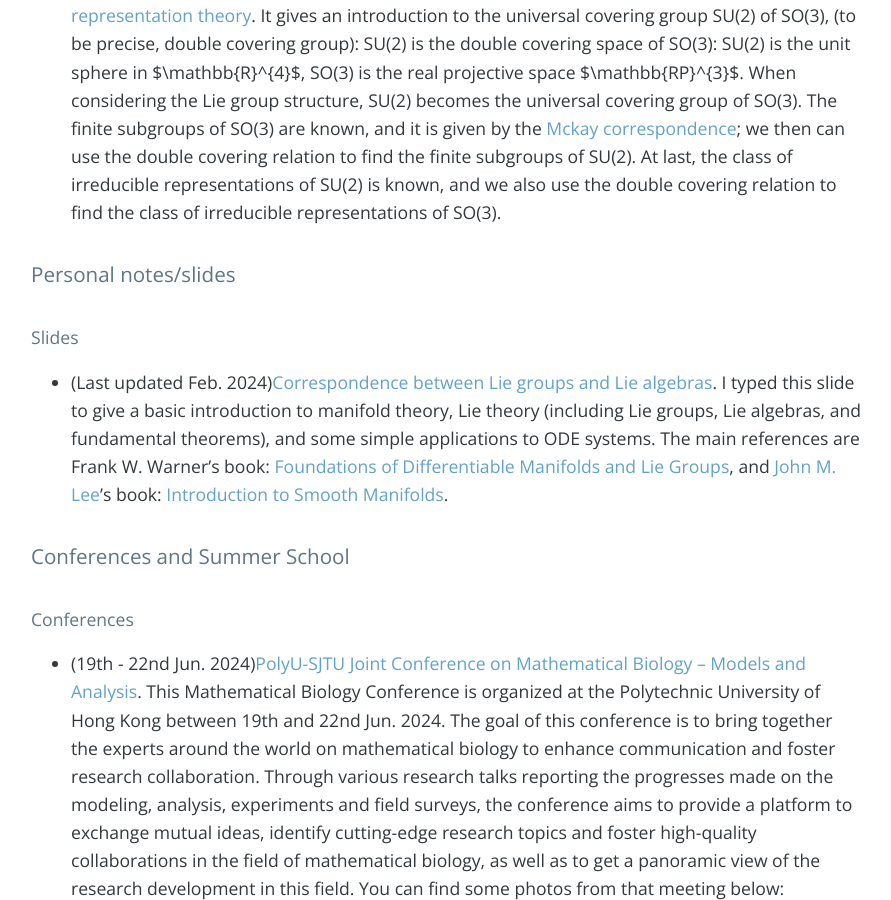
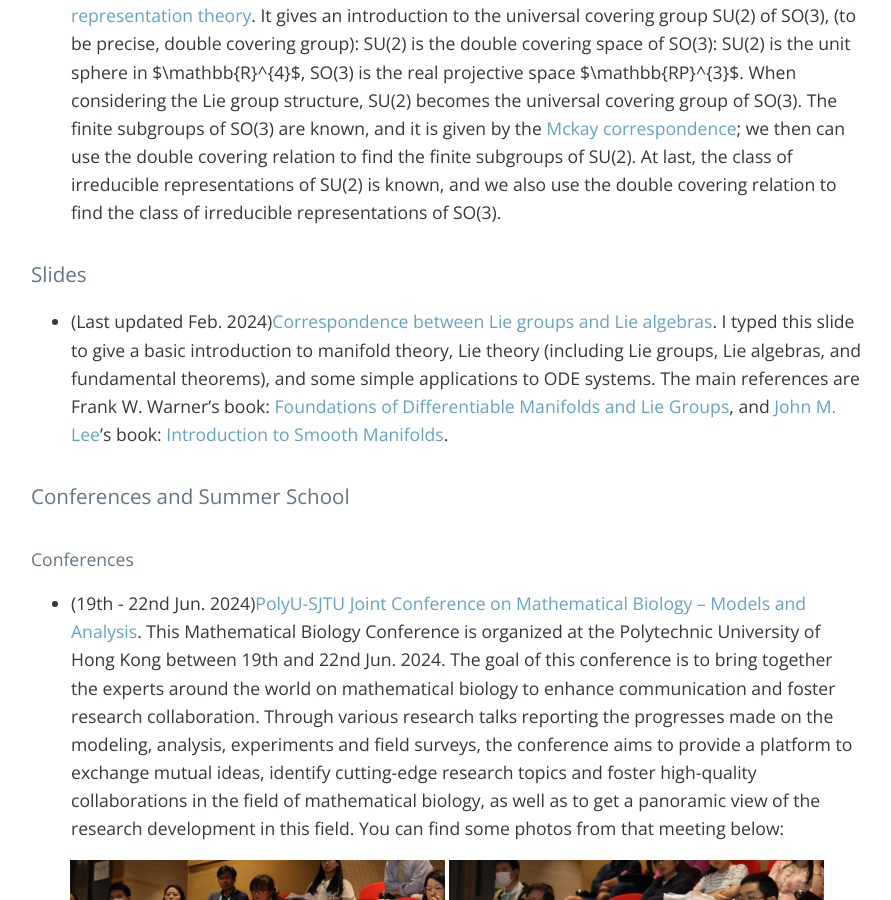
Before and after one commit to Louis-shuo-wang/Louis-shuo-wang.github.io, a Jekyll site: the page built from index.md, in a window 1280 px wide and 900 px high, scrolled down 751 px. Shown: the whole window, without its empty margins (193-1084 px from the left). Built offline with Jekyll 4.4.1, drawn with Linux system fonts in a browser that asks for light colours; nearby versions of some CDN libraries; our own code applies the rules of GitHub Pages for plain Markdown files; the list of posts is cut into pages by our own code; comment, search, counter and statistics services are not loaded.

Commit message:
Update index.md

```diff
--- a/index.md
+++ b/index.md
@@ -10,9 +10,7 @@ Hello, I'm Shuo Wang, a Ph.D. candidate from Department of Mathematics of [City
 * (Last updated in May. 2022)[The universal covering group of SO(3) and its applications in representation theory](notes/graduation thesis.pdf). It gives an introduction to the universal covering group SU(2) of SO(3), (to be precise, double covering group): SU(2) is the double covering space of SO(3): SU(2) is the unit sphere in $\mathbb{R}^{4}$, SO(3) is the real projective space $\mathbb{RP}^{3}$. When considering the Lie group structure, SU(2) becomes the universal covering group of SO(3). The finite subgroups of SO(3) are known, and it is given by the [Mckay correspondence](https://en.m.wikipedia.org/wiki/ADE_classification); we then can use the double covering relation to find the finite subgroups of SU(2). At last, the class of irreducible representations of SU(2) is known, and we also use the double covering relation to find the class of irreducible representations of SO(3).
 
 
-### Personal notes/slides
-
-#### Slides
+### Slides
 * (Last updated Feb. 2024)[Correspondence between Lie groups and Lie algebras](notes/correspondence.pdf). I typed this slide to give a basic introduction to manifold theory, Lie theory (including Lie groups, Lie algebras, and fundamental theorems), and some simple applications to ODE systems. The main references are Frank W. Warner's book: [Foundations of Differentiable Manifolds and Lie Groups](https://link.springer.com/book/10.1007/978-1-4757-1799-0), and [John M. Lee](https://sites.math.washington.edu/~lee/)'s book: [Introduction to Smooth Manifolds](https://link.springer.com/book/10.1007/978-1-4419-9982-5).
 
 
```
